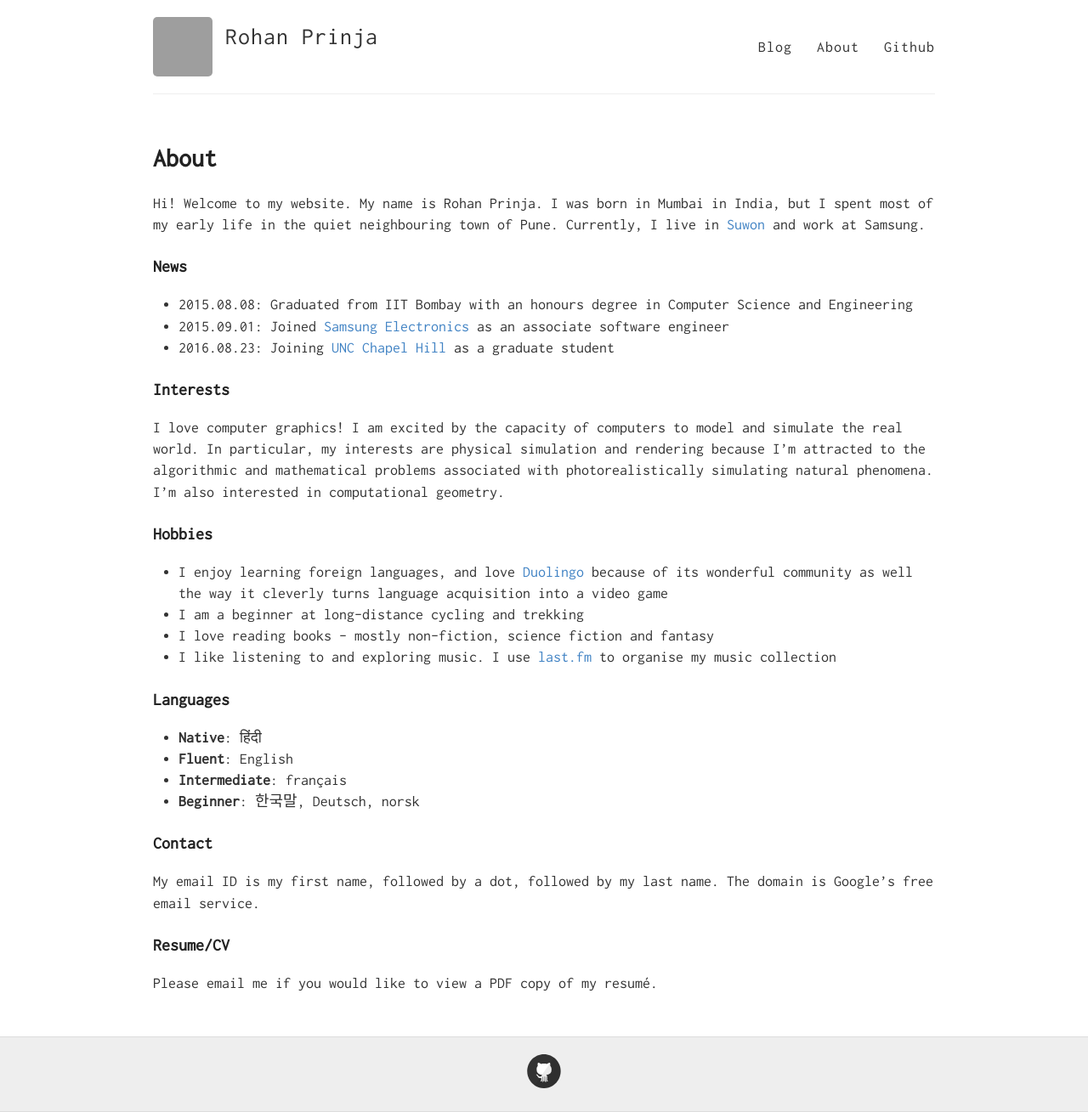
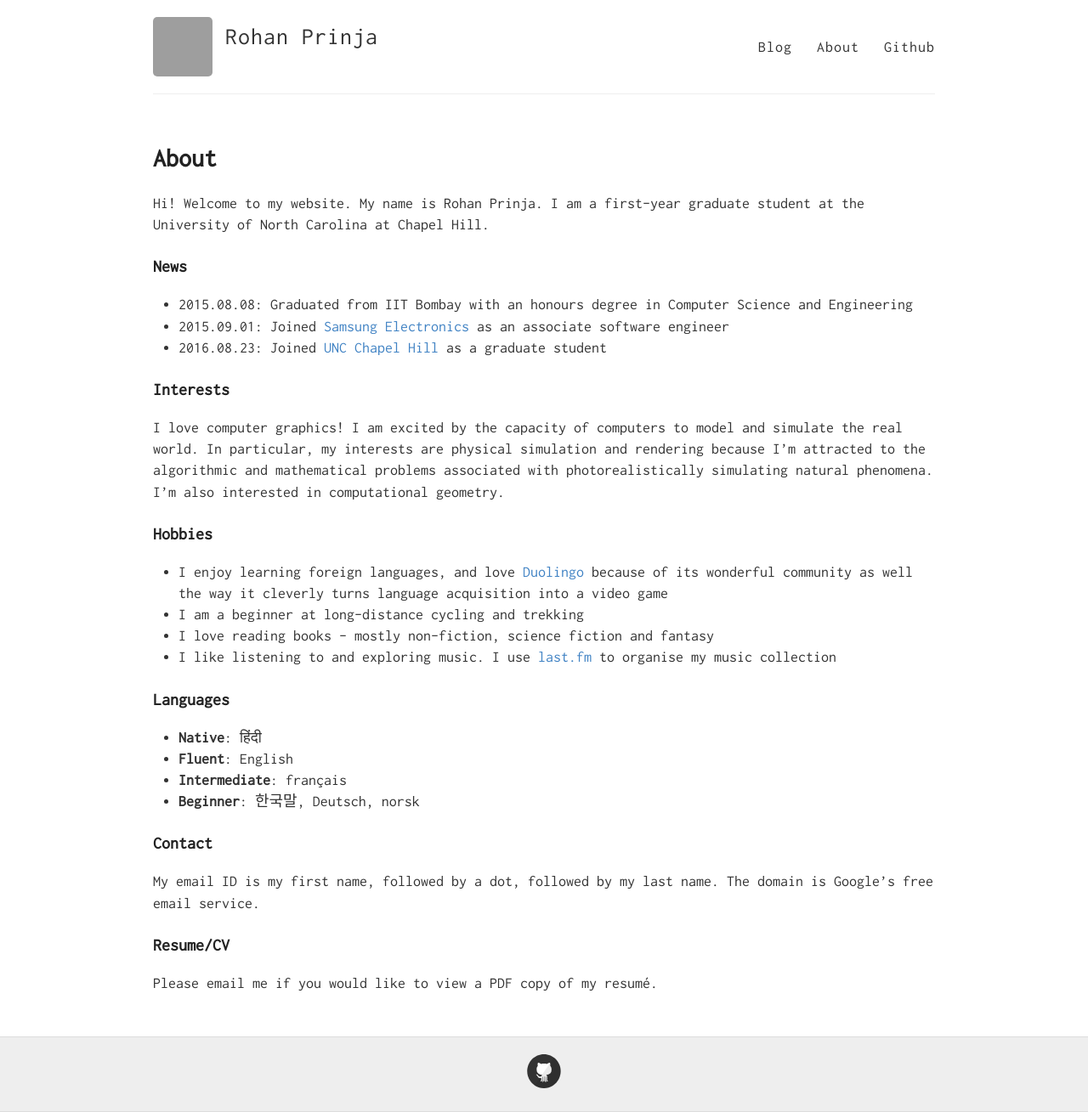
Before and after one commit to ajnirp/ajnirp.github.io, a Jekyll site: the page built from about.md, in a window 1280 px wide. Shown: the whole page at 85% size. Built offline with Jekyll 4.4.1, drawn with Linux system fonts in a browser that asks for light colours; grey boxes are pictures that could not be loaded.

Commit message:
update residence

```diff
--- a/about.md
+++ b/about.md
@@ -7,12 +7,12 @@ published: true
 
 <!-- ![At Namiseom](https://wenderen.github.io/images/nami.jpg) -->
 
-Hi! Welcome to my website. My name is Rohan Prinja. I was born in Mumbai in India, but I spent most of my early life in the quiet neighbouring town of Pune. Currently, I live in [Suwon](https://en.wikipedia.org/wiki/Suwon) and work at Samsung.
+Hi! Welcome to my website. My name is Rohan Prinja. I am a first-year graduate student at the University of North Carolina at Chapel Hill.
 
 ### News
 * 2015.08.08: Graduated from IIT Bombay with an honours degree in Computer Science and Engineering
 * 2015.09.01: Joined [Samsung Electronics](http://www.samsung.com/sec/home/) as an associate software engineer
-* 2016.08.23: Joining [UNC Chapel Hill](http://www.unc.edu/) as a graduate student
+* 2016.08.23: Joined [UNC Chapel Hill](http://www.unc.edu/) as a graduate student
 
 ### Interests
 
```
